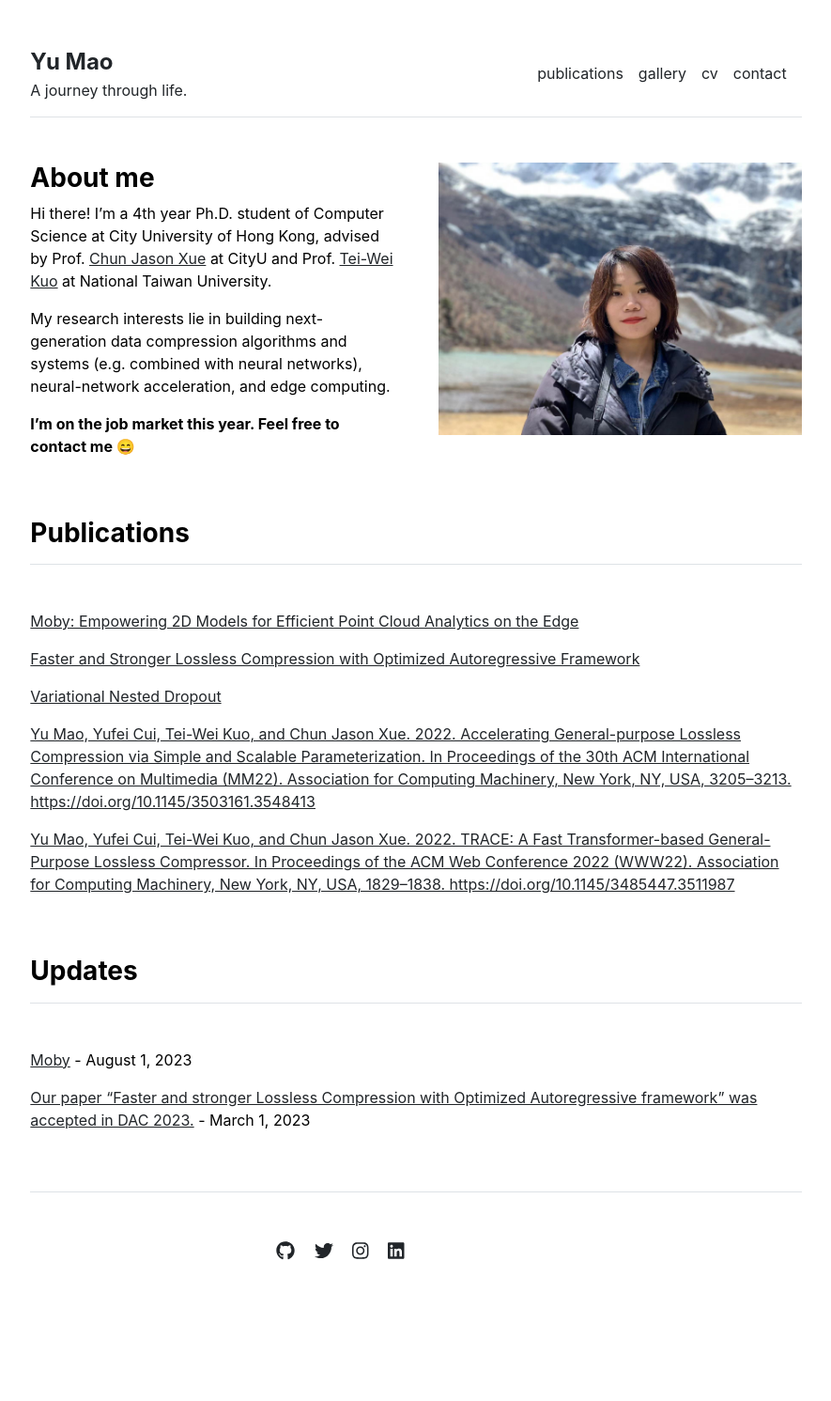
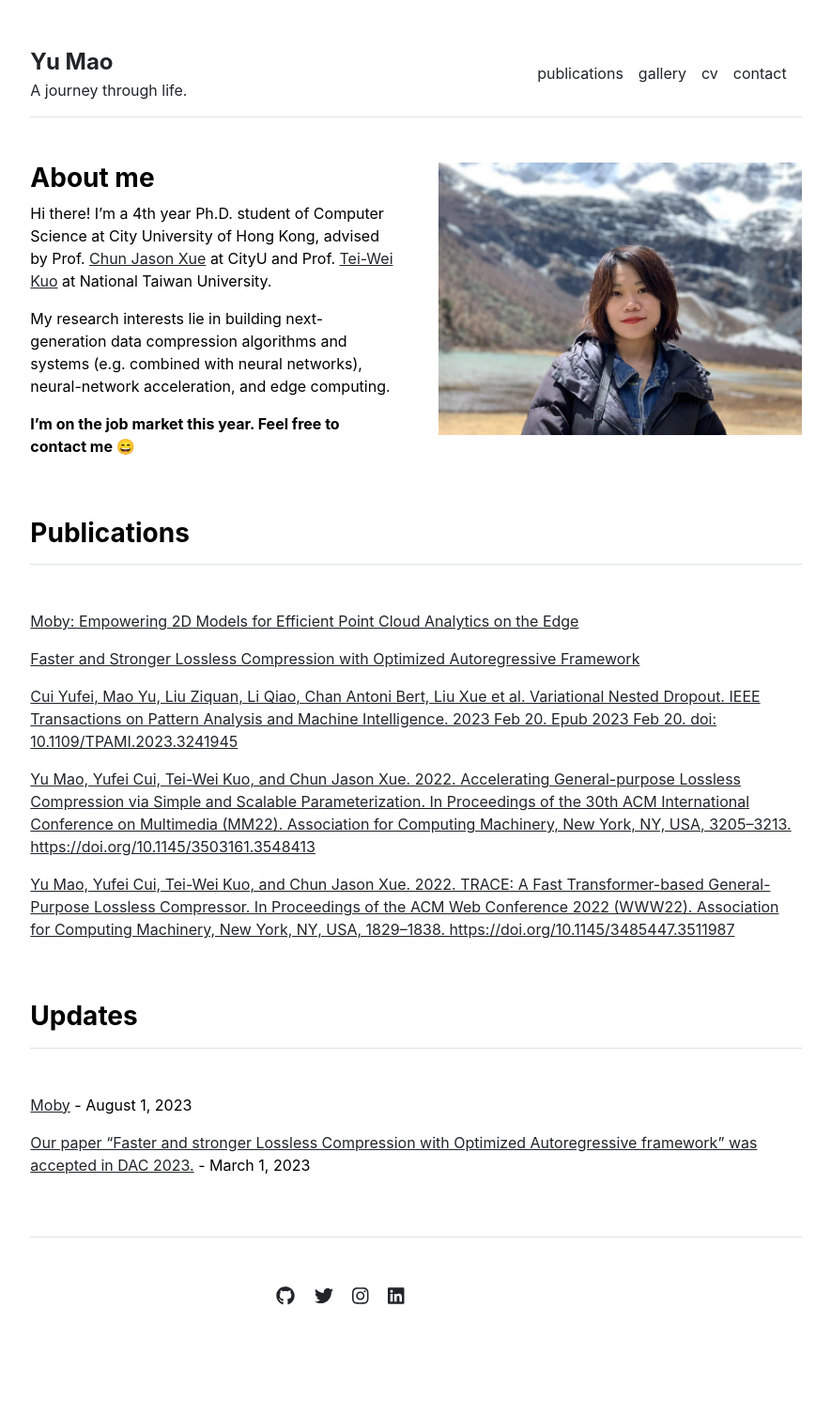
Before and after one commit to mynotwo/academic, a Jekyll site: the page built from index.md, in a window 1280 px wide. Shown: the whole page at 94% size, without its empty margins (197-1082 px from the left). Built offline with Jekyll 4.4.1, drawn with Linux system fonts in a browser that asks for light colours; before the commit the page ends 1443 px from its top, so only the background shows below that.

Commit message:
Update publications.yml

```diff
--- a/_data/publications.yml
+++ b/_data/publications.yml
@@ -1,7 +1,7 @@
 featured:
 - {name: 'Moby: Empowering 2D Models for Efficient Point Cloud Analytics on the Edge', url: 'https://arxiv.org/pdf/2302.09221.pdf', author: 'Jingzong Li, Yik Hong Cai, Libin Liu, <u>Yu Mao</u>, Chun Jason Xue, Hong Xu', venue: 'ACM International Conference on Multimedia (<b>MM</b>), Ottawa, 2023', slide: ''}
 - {name: 'Faster and Stronger Lossless Compression with Optimized Autoregressive Framework', url: 'share/pac-dac23.pdf', author: '<u>Yu Mao</u>, Jingzong Li, Yufei Cui, Chun Jason Xue', venue: 'ACM/IEEE Design Automation Conference (<b>DAC</b>), San Francisco, 2023', slide: 'share/slides/pac-dac23-slide.pdf'}
-- {name: 'Variational Nested Dropout', url: 'https://ieeexplore.ieee.org/document/10049079/', author: 'Yufei Cui, <u>Yu Mao</u>, Ziquan Liu, Qiao Li, Antoni Bert Chan, Xue Liu, Tei-Wei Kuo, Chun Jason Xue', venue: 'IEEE Transactions on Pattern Analysis and Machine Intelligence (<b>TPAMI</b>)', slide: ''}
+- {name: 'Cui Yufei, Mao Yu, Liu Ziquan, Li Qiao, Chan Antoni Bert, Liu Xue et al. Variational Nested Dropout. IEEE Transactions on Pattern Analysis and Machine Intelligence. 2023 Feb 20. Epub 2023 Feb 20. doi: 10.1109/TPAMI.2023.3241945', url: 'https://ieeexplore.ieee.org/document/10049079/', author: 'Yufei Cui, <u>Yu Mao</u>, Ziquan Liu, Qiao Li, Antoni Bert Chan, Xue Liu, Tei-Wei Kuo, Chun Jason Xue', venue: 'IEEE Transactions on Pattern Analysis and Machine Intelligence (<b>TPAMI</b>)', slide: ''}
 - {name: 'Yu Mao, Yufei Cui, Tei-Wei Kuo, and Chun Jason Xue. 2022. Accelerating General-purpose Lossless Compression via Simple and Scalable Parameterization. In Proceedings of the 30th ACM International Conference on Multimedia (MM22). Association for Computing Machinery, New York, NY, USA, 3205–3213. https://doi.org/10.1145/3503161.3548413', url: 'share/oreo-mm23.pdf', author: '<u>Yu Mao</u>, Yufei Cui, Tei-Wei Kuo, Chun Jason Xue', venue: 'ACM International Conference on Multimedia (<b>MM</b>), Lisbon, 2022', slide: ''}
 - {name: 'Yu Mao, Yufei Cui, Tei-Wei Kuo, and Chun Jason Xue. 2022. TRACE: A Fast Transformer-based General-Purpose Lossless Compressor. In Proceedings of the ACM Web Conference 2022 (WWW22). Association for Computing Machinery, New York, NY, USA, 1829–1838. https://doi.org/10.1145/3485447.3511987', url: 'share/trace-www22.pdf', author: '<u>Yu Mao</u>, Yufei Cui, Tei-Wei Kuo, Chun Jason Xue', venue: 'ACM Web Conference (<b>WWW</b>), Lyon, 2022', slide: ''}
 
```
